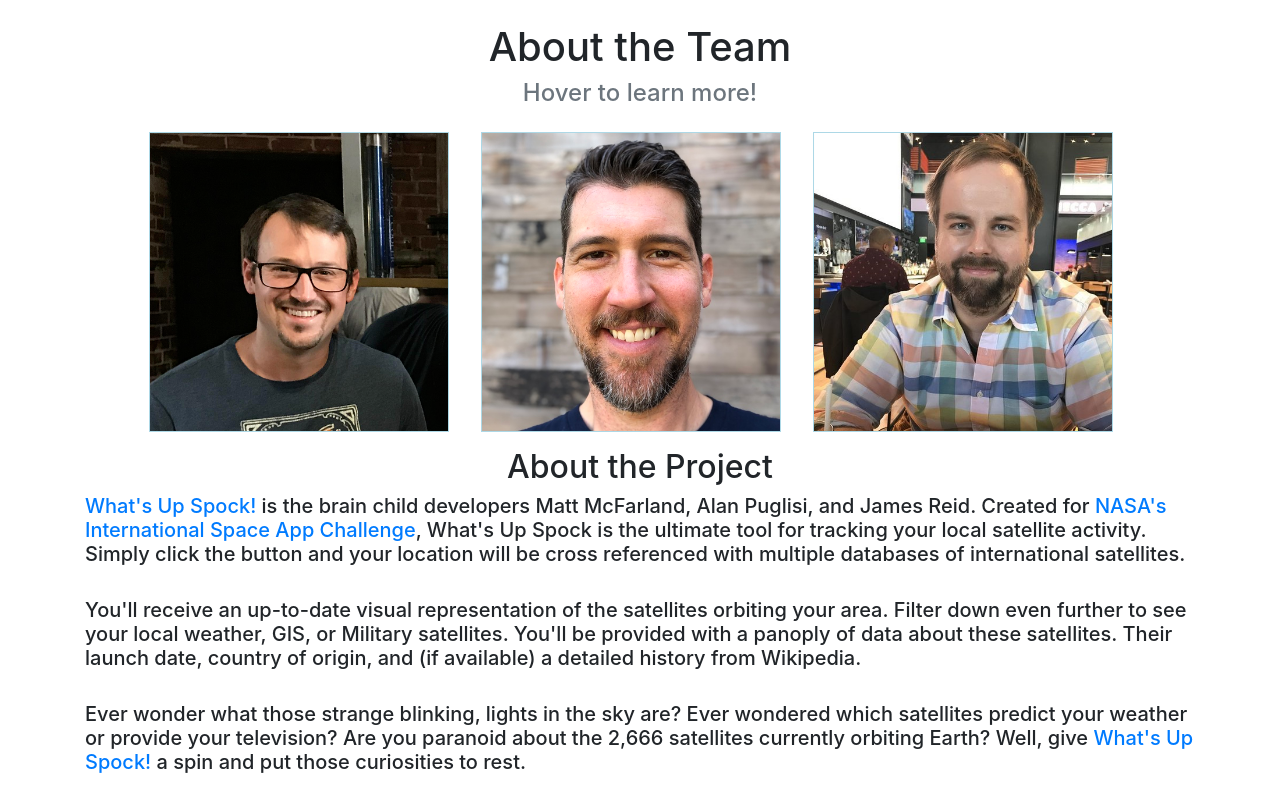
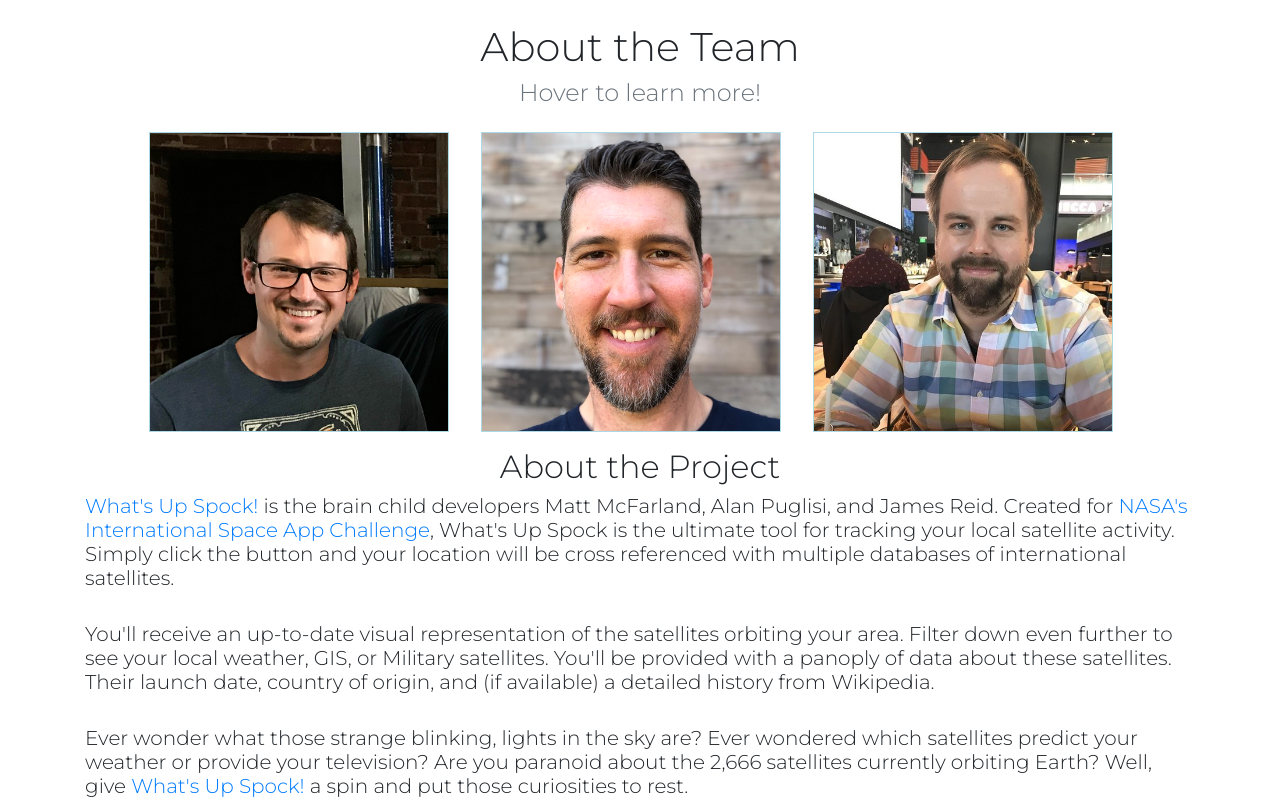
Before and after one commit to puglisac/orbital-sky, a Flask app: page /about in a window 1280 px wide. Shown: the part 73-871 px from the top of the page. Before the commit the page ends 846 px from the top, so only its background shows below. Run offline with Flask 2, Linux system fonts and the light colour scheme; some libraries are stand-ins or nearby versions.

Commit message:
new fonts added

```diff
--- a/static/css/app.css
+++ b/static/css/app.css
@@ -35,3 +35,7 @@
 #logo-text {
   font-family: 'Fugaz One', cursive;
 }
+
+#about {
+  font-family: 'Montserrat', sans-serif;
+}
--- a/templates/about.html
+++ b/templates/about.html
@@ -1,6 +1,7 @@
 {% extends 'base.html' %}
 
 {% block content %}
+<div id="about">
 
     <h1 class="text-center">About the Team</h1>
     <h4 class="text-center text-muted">Hover to learn more!</h4>
@@ -55,6 +56,7 @@
         <h5>Ever wonder what those strange blinking, lights in the sky are? Ever wondered which satellites predict your weather or provide your television? Are you paranoid about the 2,666 satellites currently orbiting Earth? Well, give <a href="/">What's Up Spock!</a> a spin and put those curiosities to rest.</h5>
     </div>
 
+</div>
 
 
 {% endblock %}
--- a/templates/base.html
+++ b/templates/base.html
@@ -6,7 +6,7 @@
   <link rel="stylesheet" href="https://stackpath.bootstrapcdn.com/bootstrap/4.5.2/css/bootstrap.min.css" integrity="sha384-JcKb8q3iqJ61gNV9KGb8thSsNjpSL0n8PARn9HuZOnIxN0hoP+VmmDGMN5t9UJ0Z" crossorigin="anonymous">
   <link rel="stylesheet" href="/static/css/app.css">
   <link rel="icon" type="image/png" href="/static/images/satellite-favicon.png">
-  <link href="https://fonts.googleapis.com/css2?family=Fugaz+One&display=swap" rel="stylesheet">
+  <link href="https://fonts.googleapis.com/css2?family=Fugaz+One&family=Montserrat:wght@300&display=swap" rel="stylesheet">
   <script src="https://code.jquery.com/jquery-3.5.1.slim.min.js" integrity="sha384-DfXdz2htPH0lsSSs5nCTpuj/zy4C+OGpamoFVy38MVBnE+IbbVYUew+OrCXaRkfj" crossorigin="anonymous"></script>
   <script src="https://cdn.jsdelivr.net/npm/popper.js@1.16.1/dist/umd/popper.min.js" integrity="sha384-9/reFTGAW83EW2RDu2S0VKaIzap3H66lZH81PoYlFhbGU+6BZp6G7niu735Sk7lN" crossorigin="anonymous"></script>
   <script src="https://stackpath.bootstrapcdn.com/bootstrap/4.5.2/js/bootstrap.min.js" integrity="sha384-B4gt1jrGC7Jh4AgTPSdUtOBvfO8shuf57BaghqFfPlYxofvL8/KUEfYiJOMMV+rV" crossorigin="anonymous"></script>
```
Lines whose indentation alone changed are shown as unchanged.
